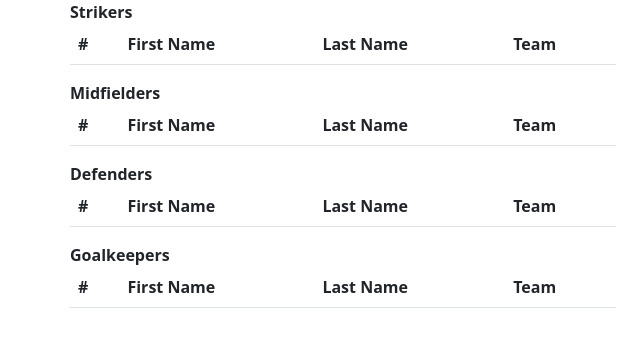
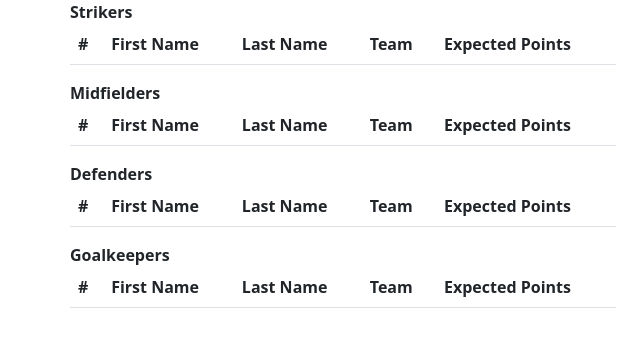
Before and after one commit to JoeWarriner/fpl_data, a Django app: page /predictor/topplayers in a window 1280 px wide. Shown: the top 347 px of the page, without its empty margins (297-937 px from the left). Run offline with Django 4.2, Linux system fonts and the light colour scheme; data that the repository does not hold is empty.

Commit message:
Added expected points field in output, and set output to order players by that value

```diff
--- a/predictor/management/commands/seed_db.py
+++ b/predictor/management/commands/seed_db.py
@@ -10,8 +10,6 @@ from predictor.models import Team, Player, PlayerFixture
 from django.core.management.base import BaseCommand, CommandError
 import json
 import pandas as pd
-
-
 
 
 class Command(BaseCommand):
--- a/predictor/regression_predictor.py
+++ b/predictor/regression_predictor.py
@@ -149,10 +149,6 @@ def generate_predictions():
     mid_results.summary()
     print(mid_results.summary())
 
-    # plt.clf()
-    # plt.hist(mid_results.resid)
-    # plt.show()
-
     test_exog = add_constant(midfielders_test[['rolling_points', 'opp_team_stat', 'rolling_points * opp_team_stat']])
 
     mid_predictions = mid_results.predict(test_exog)
--- a/predictor/templates/predictor/topplayers.html
+++ b/predictor/templates/predictor/topplayers.html
@@ -23,6 +23,7 @@
                     <th scope="col">First Name</th>
                     <th scope="col">Last Name</th>
                     <th scope="col">Team</th>
+                    <th scope="col">Expected Points</th>
                   </tr>
                 </thead>
                 <tbody>
@@ -32,6 +33,7 @@
                     <td>{{ player.first_name }}</td>
                     <td>{{ player.second_name }}</td>
                     <td>{{ player.current_team.name }}</td>
+                    <td>{{ player.expected_points }}</td>
                   </tr>
                   {% endfor %}
                 </tbody>
--- a/predictor/views.py
+++ b/predictor/views.py
@@ -8,10 +8,10 @@ def top(request):
     context = {
         'positions':{}
     }
-    context['positions']['Strikers'] = list(Player.objects.filter(position='FWD')[:3])
-    context['positions']['Midfielders'] = list(Player.objects.filter(position='MID')[:3])
-    context['positions']['Defenders'] = list(Player.objects.filter(position='DEF')[:3])
-    context['positions']['Goalkeepers'] = list(Player.objects.filter(position='GK')[:3])
+    context['positions']['Strikers'] = list(Player.objects.filter(position='FWD').order_by('expected_points')[:3])
+    context['positions']['Midfielders'] = list(Player.objects.filter(position='MID').order_by('expected_points')[:3])
+    context['positions']['Defenders'] = list(Player.objects.filter(position='DEF').order_by('expected_points')[:3])
+    context['positions']['Goalkeepers'] = list(Player.objects.filter(position='GK').order_by('expected_points')[:3])
 
     return render(request, 'predictor/topplayers.html', context)
 
```
